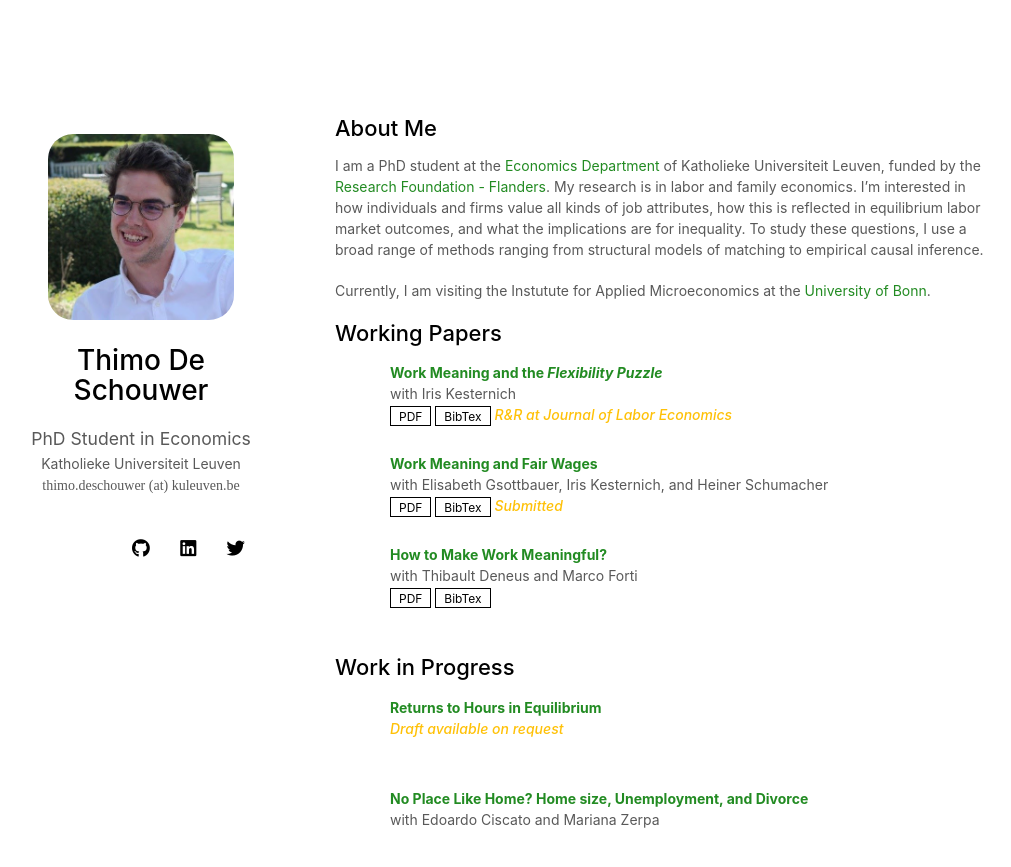
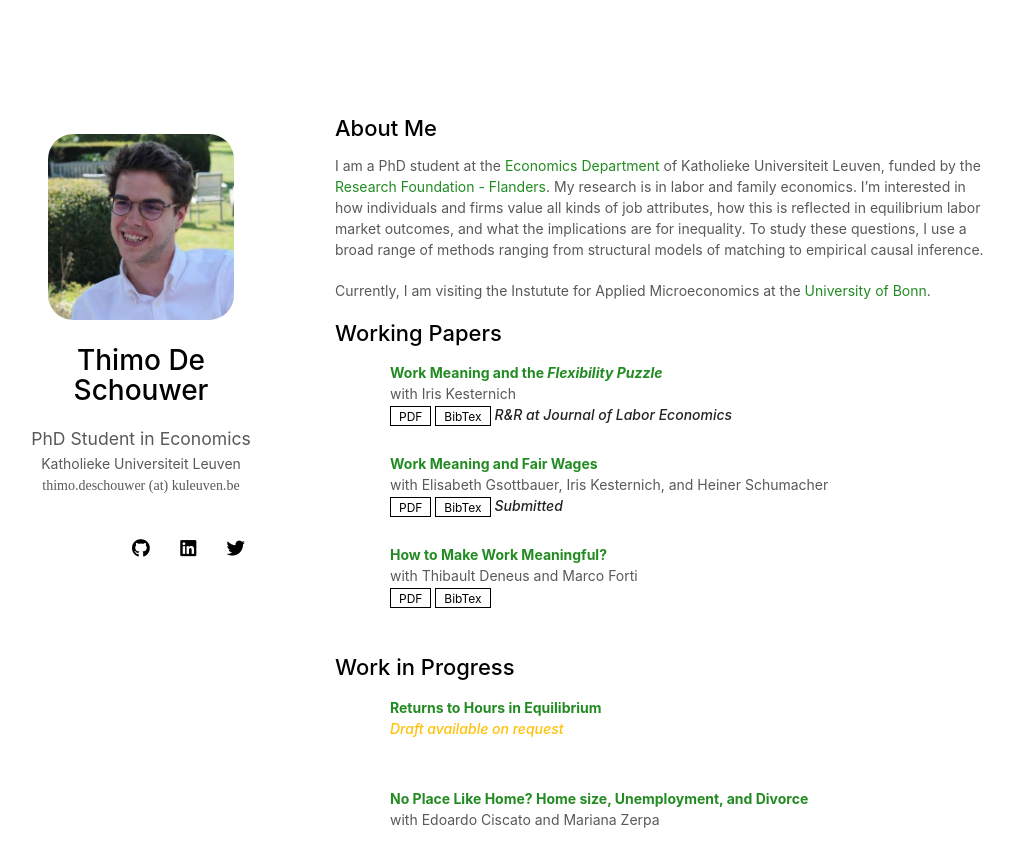
Before and after one commit to thimodeschouwer/thimodeschouwer.github.io, a Jekyll site: the page built from index.md, in a window 1280 px wide and 970 px high. Shown: the top 867 px of the window, without its empty margins (135-1146 px from the left). Built offline with Jekyll 4.4.1, drawn with Linux system fonts in a browser that asks for light colours; nearby versions of some CDN libraries; a style sheet for code colours, icons or effects is not loaded; our own code applies the rules of GitHub Pages for plain Markdown files.

Commit message:
Update workingpapers.md

```diff
--- a/_includes/workingpapers.md
+++ b/_includes/workingpapers.md
@@ -34,7 +34,7 @@
       <a href="{{ link.bibtex }}" class="btn btn-sm z-depth-0" role="button" target="_blank" style="font-size:12px;">BibTex</a>
       {% endif %}
       {% if link.notes %}
-      <strong> <i style="color:#ffc107">{{ link.notes }}</i></strong>
+      <strong> <i style="color:#00000">{{ link.notes }}</i></strong>
       {% endif %}
       {% if link.others %}
       {{ link.others }}
```
